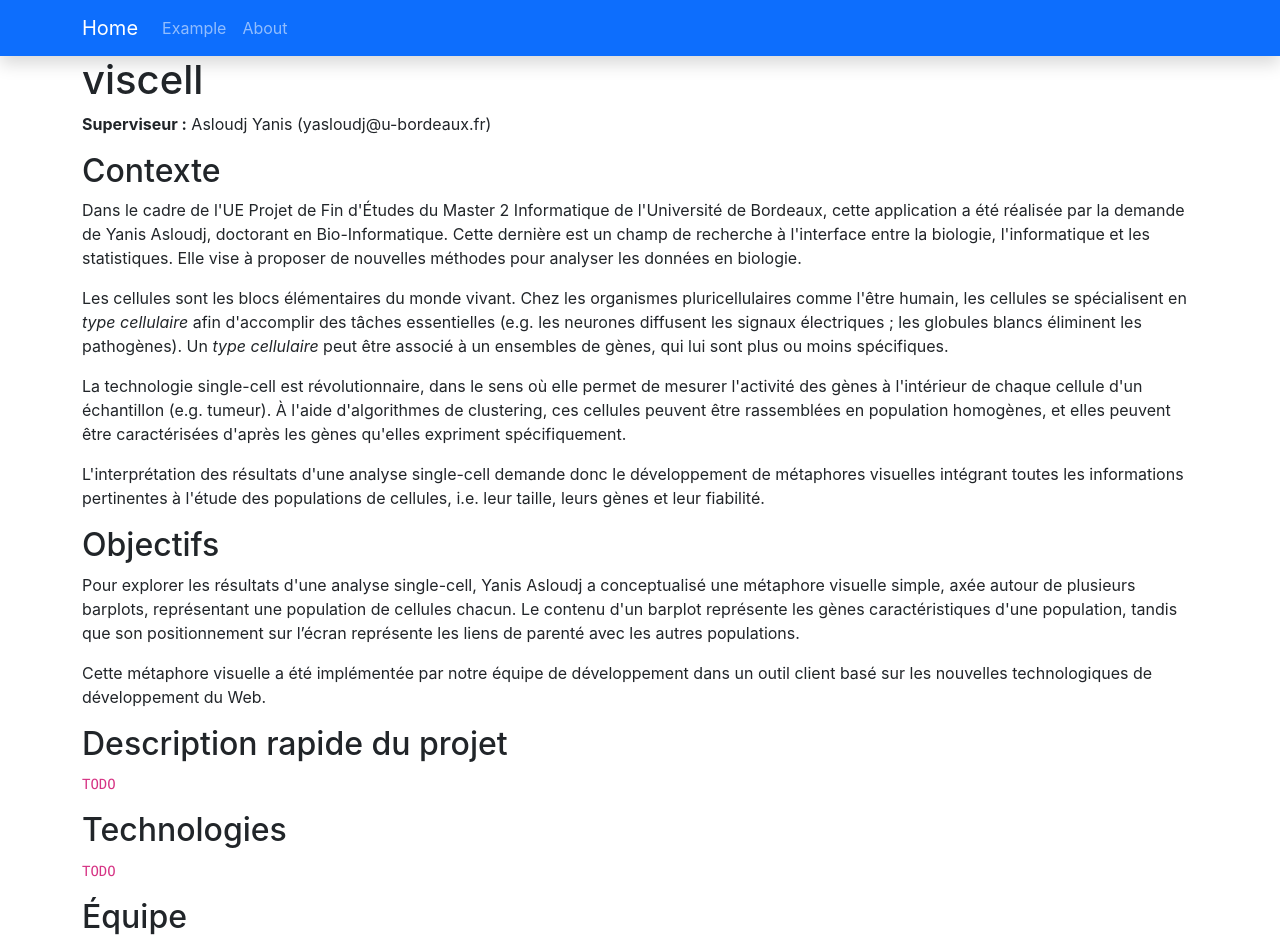
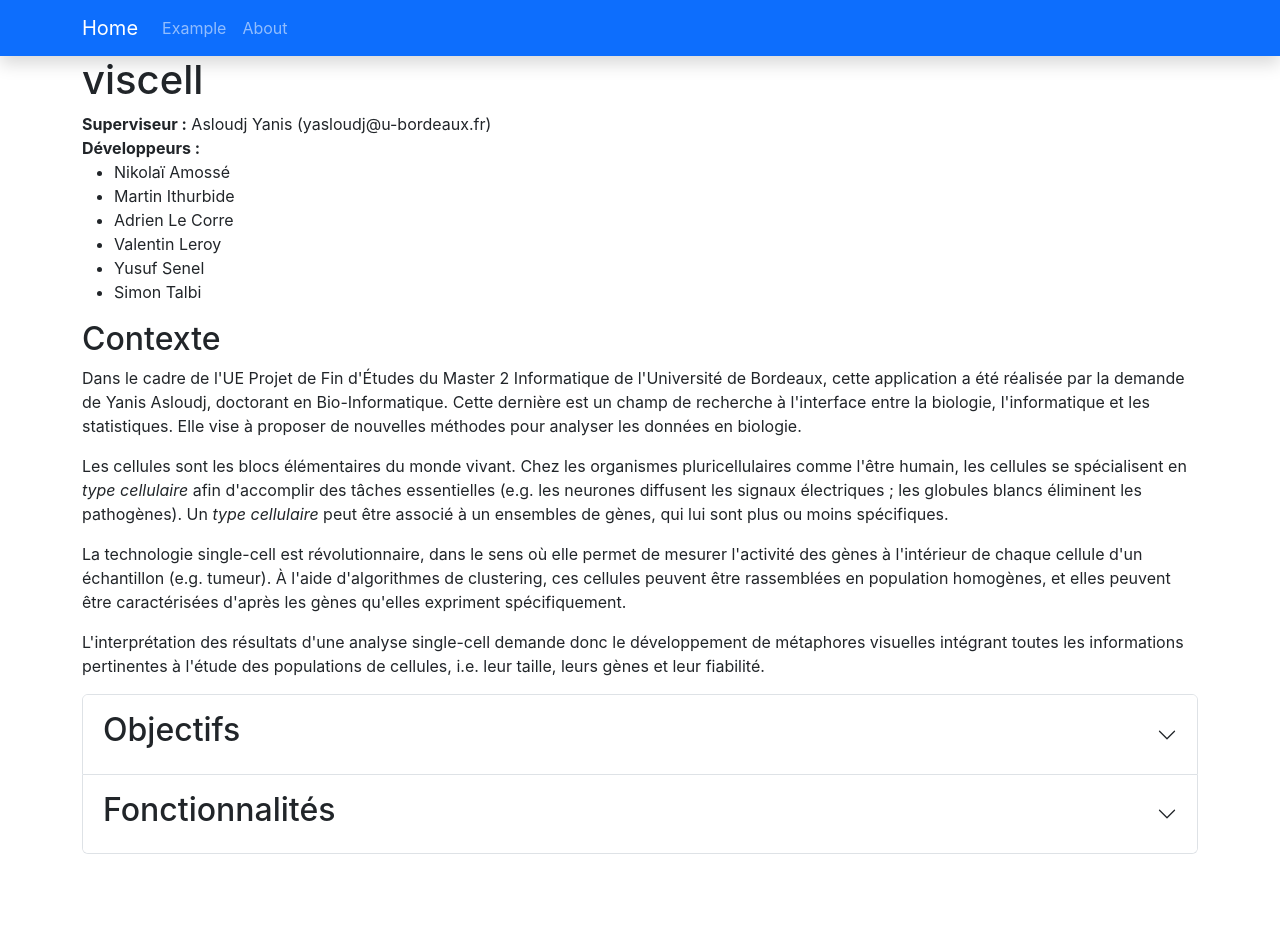
Before and after one commit to sitalbi/viscell, a React (Create React App) app in the folder client/: page /about in a window 1280 px wide. Shown: the top 947 px of the page. After the commit the page ends 854 px from the top, so only its background shows below. Built offline with nearby package versions, Linux system fonts and the light colour scheme.

Commit message:
(fix) Added Accordion

```diff
--- a/client/src/components/About.js
+++ b/client/src/components/About.js
@@ -1,17 +1,27 @@
 import { React } from "react";
-import { Container, Row, Col } from 'react-bootstrap';
-
+import { Container, Row, Col, Accordion } from "react-bootstrap";
 
 export const About = () => {
   return (
     <Container className="d-flex justify-content-center">
       <Row>
         <Col>
-          <div  className="justify-content-center">
+          <div className="justify-content-center">
             <h1 id="viscell">viscell</h1>
             <p>
               <strong>Superviseur :</strong> Asloudj Yanis
               (yasloudj@u-bordeaux.fr)
+              <p>
+              <strong>Développeurs :</strong>
+              <ul>
+                <li>Nikolaï Amossé</li>
+                <li>Martin Ithurbide</li>
+                <li>Adrien Le Corre</li>
+                <li>Valentin Leroy</li>
+                <li>Yusuf Senel</li>
+                <li>Simon Talbi</li>
+              </ul>
+            </p>
             </p>
             <h2 id="contexte">Contexte</h2>
                 <p>
@@ -47,43 +57,32 @@ export const About = () => {
                   l&#39;étude des populations de cellules, i.e. leur taille,
                   leurs gènes et leur fiabilité.
                 </p>
-                <h2 id="objectifs">Objectifs</h2>
+            <Accordion defaultActiveKey="0" alwaysOpen>
+              <Accordion.Item eventKey="1">
+                <Accordion.Header id="objectifs"><h2>Objectifs</h2></Accordion.Header>
+                <Accordion.Body>
                   <p>
                     Pour explorer les résultats d&#39;une analyse single-cell,
-                  Yanis Asloudj a conceptualisé une métaphore visuelle simple, axée
-                  autour de plusieurs barplots, représentant une population de
-                  cellules chacun. Le contenu d&#39;un barplot représente les
-                  gènes caractéristiques d&#39;une population, tandis que son
-                  positionnement sur l’écran représente les liens de parenté
-                  avec les autres populations.
+                    Yanis Asloudj a conceptualisé une métaphore visuelle simple,
+                    axée autour de plusieurs barplots, représentant une
+                    population de cellules chacun. Le contenu d&#39;un barplot
+                    représente les gènes caractéristiques d&#39;une population,
+                    tandis que son positionnement sur l’écran représente les
+                    liens de parenté avec les autres populations.
                   </p>
-                <p>
-                  Cette métaphore visuelle a été implémentée par notre équipe de développement dans un outil client basé sur
-                  les nouvelles technologiques de développement du Web.
-                </p>
-                <h2 id="description-rapide-du-projet">
-                  Description rapide du projet
-                </h2>
+                </Accordion.Body>
+              </Accordion.Item>
+              <Accordion.Item eventKey="2">
+                <Accordion.Header id="fonctionnalites"><h2>Fonctionnalités</h2></Accordion.Header>
+                <Accordion.Body>
                   <p>
                     <code>TODO</code>
                   </p>
-                <h2 id="technologies">Technologies</h2>
-                <p>
-                  <code>TODO</code>
-                </p>
-                <h2 id="equipe">Équipe</h2>
-                <p>
-                <strong>Développeurs :</strong>
-                <ul>
-                    <li>Nikolaï Amossé</li>
-                    <li>Martin Ithurbide</li>
-                    <li>Adrien Le Corre</li>
-                    <li>Valentin Leroy</li>
-                    <li>Yusuf Senel</li>
-                    <li>Simon Talbi</li>
-                </ul>
+                </Accordion.Body>
+              </Accordion.Item>
 
-                </p>
+            </Accordion>
+
           </div>
         </Col>
       </Row>
```
Lines whose indentation alone changed are shown as unchanged.
